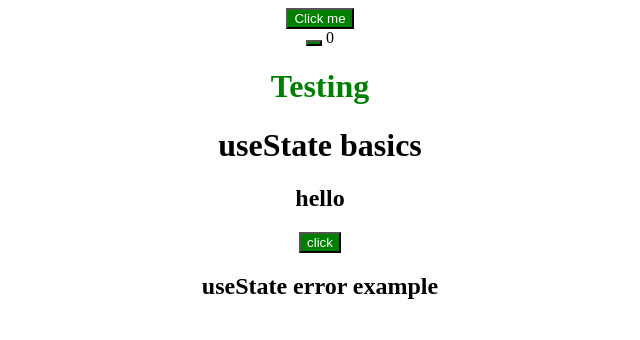
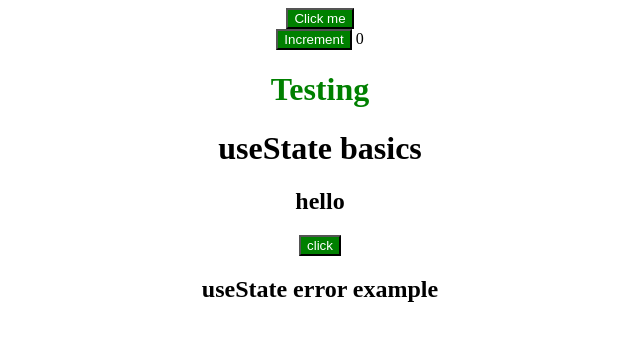
Before and after one commit to Codekazuki/40daysofreact, a React (Create React App) app: page / in a window 1280 px wide. Shown: the top 340 px of the page, without its empty margins (320-960 px from the left). Built offline with nearby package versions, Linux system fonts and the light colour scheme.

Commit message:
innoliz class

```diff
--- a/src/Testing/Test.js
+++ b/src/Testing/Test.js
@@ -1,4 +1,4 @@
-import React, { useEffect, useState } from "react";
+import React, { useState } from "react";
 import "./test.css";
 const Test = () => {
   const handleClick = () => {
@@ -17,13 +17,13 @@ const Test = () => {
 
 const Hello = () => {
   const [count, setCount] = useState(0);
-  const handleClick = () => {
+  const handleAddClick = () => {
     setCount((c) => c + 1);
   };
   return (
     <div>
       {" "}
-      <button onClick={handleClick}></button> {count}
+      <button onClick={handleAddClick}>Increment</button> {count}
     </div>
   );
 };
```
